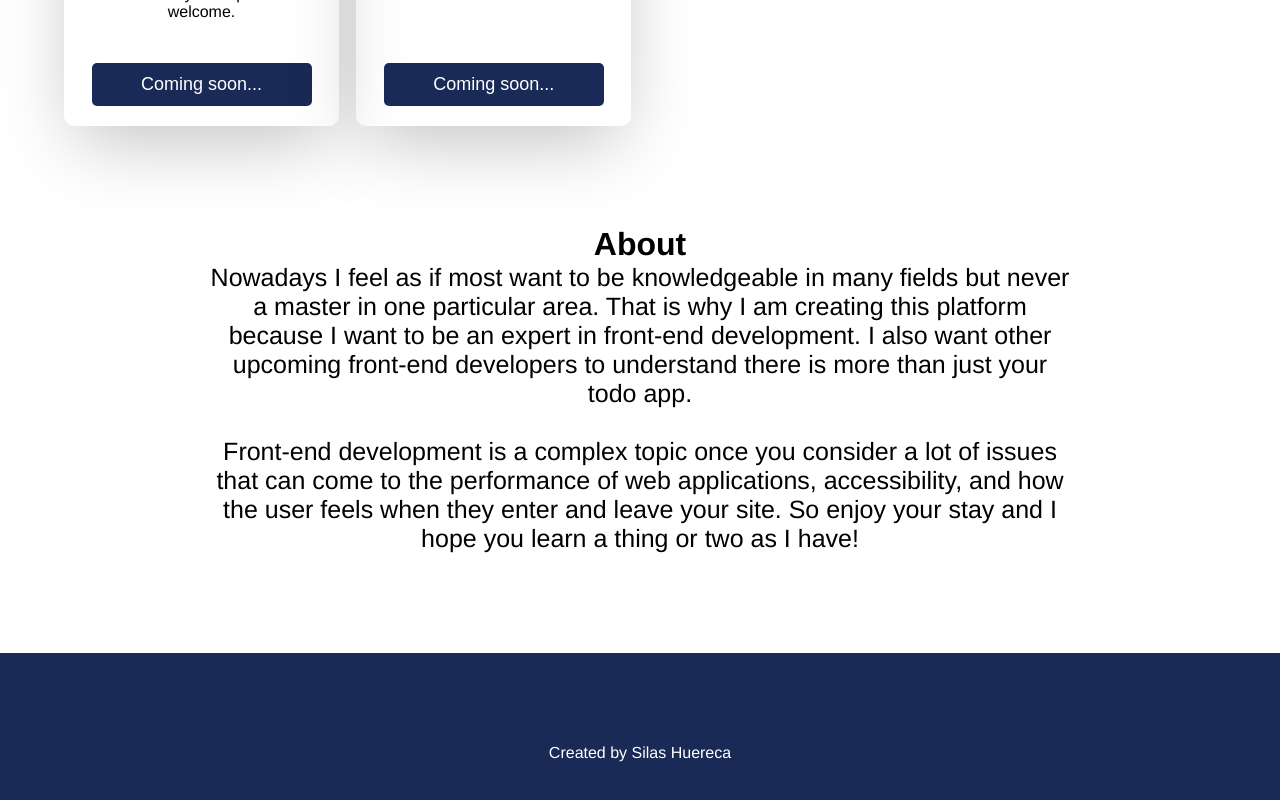
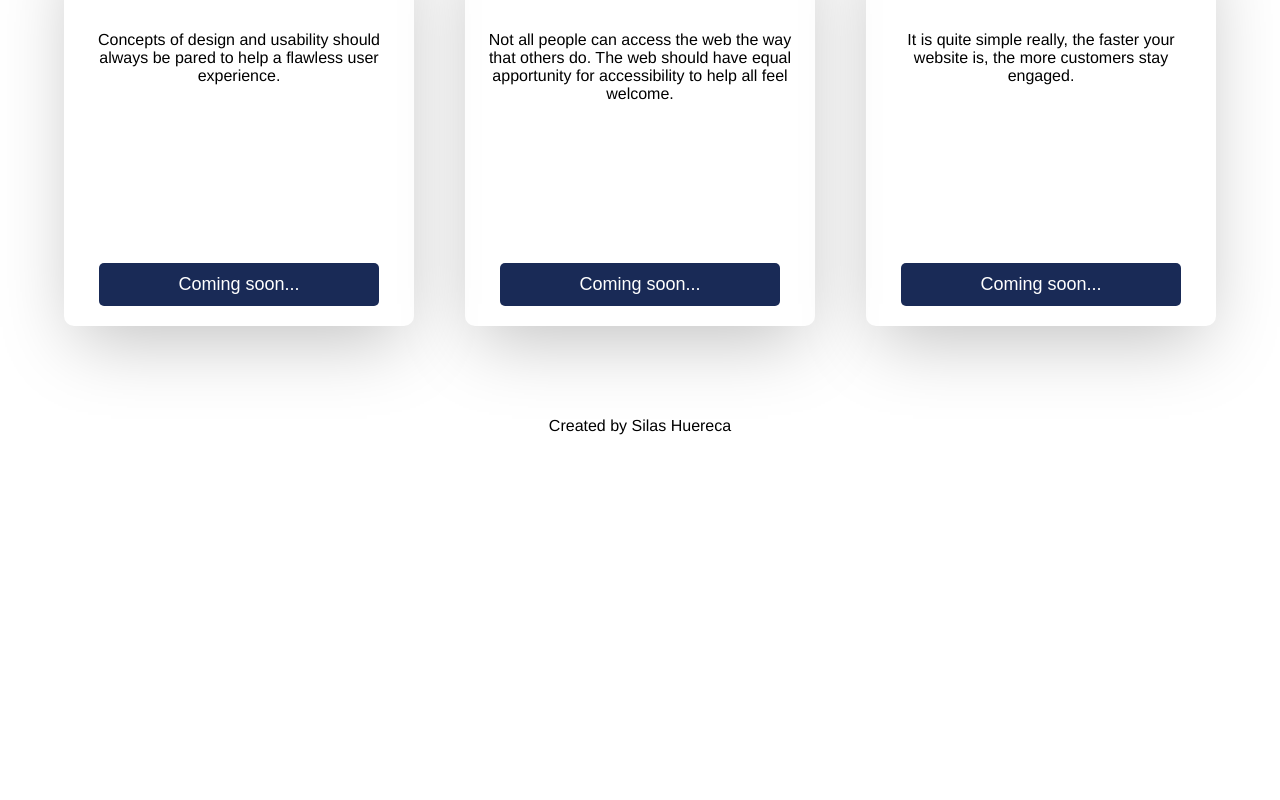
Before and after one commit to silashuereca/vue-form-elements, a Vue app: page / in a window 1280 px wide. Shown: the part 1074-1874 px from the top of the page. After the commit the page ends 1600 px from the top, so only its background shows below. Built offline with nearby package versions, Linux system fonts and the light colour scheme.

Commit message:
feat: refactor home page

```diff
--- a/src/App.vue
+++ b/src/App.vue
@@ -10,16 +10,14 @@
 <style scoped>
 
 footer {
-  margin-top: 100px;
   height: 200px;
   width: 100%;
-  background-color: var(--primary);
   display: flex;
   justify-content: center;
   align-items: center;
 }
 
 p {
-  color: var(--white)
+  color: var(--dark)
 }
 </style>
--- a/src/assets/css/main.css
+++ b/src/assets/css/main.css
@@ -13,6 +13,38 @@ body {
 
 }
 
+.container {
+  width: 90%;
+  margin: auto;
+  margin-top: 100px;
+}
+
+.flex {
+  display: flex;
+}
+
+.content-between {
+  justify-content: space-between;
+}
+
+.content-end {
+  justify-content: end;
+}
+
+.align-center {
+  align-items: center;
+}
+
+.relative {
+  position: relative;
+}
+
 button:hover {
   background-color: var(--btn-hover);
 }
+
+@media only screen and (max-width: 800px){
+  .content-between {
+    flex-wrap: wrap;
+  }
+}
--- a/src/components/home/project.vue
+++ b/src/components/home/project.vue
@@ -32,14 +32,14 @@ export default {
   width: 90%;
   margin: auto;
   display: grid;
-  grid-template-columns: repeat(auto-fill, 275px);
+  grid-template-columns: repeat(3, 350px);
   justify-content: space-between;
 }
 
 .project {
   position: relative;
-  width: 275px;
-  height: 300px;
+  width: 350px;
+  height: 400px;
   box-shadow: 0 25px 70px -12px rgba(0, 0, 0, 0.25);
   border-radius: 10px;
   overflow: hidden;
@@ -86,11 +86,17 @@ button {
   transition: all 0.1s ease-in-out;
 }
 
-@media only screen and (max-width: 800px){
+@media only screen and (max-width: 1025px){
   .project-container {
     width: 100%;
+    grid-template-columns: repeat(auto-fill, 275px);
     grid-column-gap: 30px;
     justify-content: center;
+  }
+
+  .project {
+    width: 275px;
+    height: 300px;
   }
 }
 
--- a/src/views/Home.vue
+++ b/src/views/Home.vue
@@ -3,27 +3,10 @@
   <div class="banner">
     <div class="heading">
       <h1>Vue Cave</h1>
+      <p>more than a todo app</p>
     </div>
   </div>
   <project v-bind:projects="projects"></project>
-  <div class="about">
-    <h1>About</h1>
-    <p>
-      Nowadays I feel as if most want to be knowledgeable
-      in many fields but never a master in one particular area.
-      That is why I am creating this platform because I want to be
-      an expert in front-end development. I also want other upcoming
-      front-end developers to understand there is more than just your
-      todo app.
-      <br/>
-      <br/>
-      <span class="spacer"></span>
-      Front-end development is a complex topic once you consider a lot
-      of issues that can come to the performance of web applications,
-      accessibility, and how the user feels when they enter and leave your site.
-      So enjoy your stay and I hope you learn a thing or two as I have!
-    </p>
-  </div>
 </div>
 </template>
 
@@ -78,28 +61,6 @@ p {
   width: 400px;
 }
 
-.about {
-  margin: auto;
-  margin-top: 100px;
-  width: 90%;
-  display: flex;
-  flex-direction: column;
-  justify-content: center;
-  align-items: center;
-}
-
-.about h1 {
-  font-size: 2rem;
-  color: var(--dark);
-}
-
-.about p {
-  font-size: 25px;
-  width: 75%;
-  text-align: center;
-  color: var(--dark);
-}
-
 @media only screen and (max-width: 800px){
   .banner {
     display: flex;
@@ -123,5 +84,6 @@ p {
   .about p {
     width: 85%;
   }
+
 }
 </style>
```
